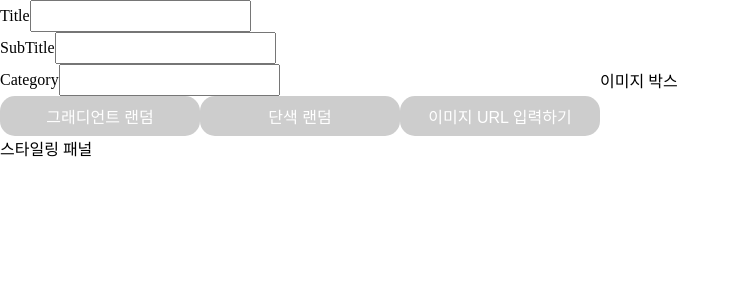
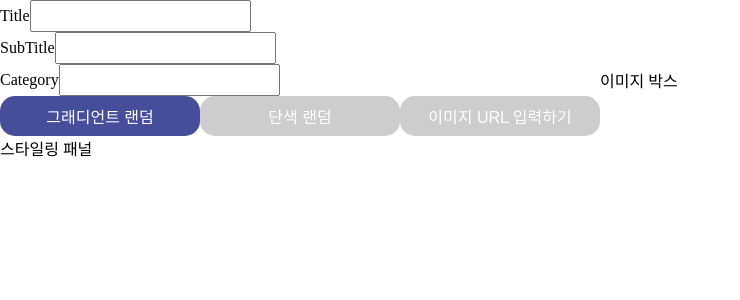
Before and after one commit to Taek2yo/Thumbnail-maker, a React app: page / in a window 1280 px wide. Shown: the top 300 px of the page, without its empty margins (0-740 px from the left). Built offline with nearby package versions, Linux system fonts and the light colour scheme; the HTML template or start-up script is replaced by a standard one.

Commit message:
refact : default button

```diff
--- a/src/components/atoms/Button.jsx
+++ b/src/components/atoms/Button.jsx
@@ -1,9 +1,9 @@
 import React from 'react';
 import { ButtonStyles } from '../../styles/components/ButtonStyles';
 
-export default function Button({ name, id, onClick, $active }) {
+export default function Button({ name, onClick, $active }) {
 	return (
-		<ButtonStyles type="button" key={id} onClick={onClick} $active={$active}>
+		<ButtonStyles type="button" onClick={onClick} $active={$active}>
 			{name}
 		</ButtonStyles>
 	);
--- a/src/components/molecules/ButtonPanel.jsx
+++ b/src/components/molecules/ButtonPanel.jsx
@@ -2,52 +2,27 @@ import React, { useState } from 'react';
 import Button from '../atoms/Button';
 
 export default function ButtonPanel() {
-	const [activeButton, setActiveButton] = useState(null);
-
+	const [countIndex, setCountIndex] = useState(0);
+	console.log(countIndex);
 	const buttons = [
-		{ name: '그래디언트 랜덤', id: 1 },
-		{ name: '단색 랜덤', id: 2 },
-		{ name: '이미지 URL 입력하기', id: 3 },
+		{ name: '그래디언트 랜덤', id: 0 },
+		{ name: '단색 랜덤', id: 1 },
+		{ name: '이미지 URL 입력하기', id: 2 },
 	];
 
-	const handleGradientRandom = () => {
-		// TODO : 기능 구현
-		setActiveButton('그래디언트 랜덤');
+	const handleActiveButton = (e, idx) => {
+		setCountIndex(idx);
 	};
-
-	const handleSolidRandom = () => {
-		// TODO : 기능 구현
-		setActiveButton('단색 랜덤');
-	};
-
-	const handleImageUrlInput = () => {
-		// TODO : 기능 구현
-		setActiveButton('이미지 URL 입력하기');
-	};
-
-	const buttonFunctions = {
-		'그래디언트 랜덤': handleGradientRandom,
-		'단색 랜덤': handleSolidRandom,
-		'이미지 URL 입력하기': handleImageUrlInput,
-	};
-
-	const handleButtonClick = (name) => {
-		setActiveButton(name);
-		if (buttonFunctions[name]) {
-			buttonFunctions[name]();
-		}
-	};
-
 	return (
-		<div>
-			{buttons.map((item) => (
+		<>
+			{buttons.map((v, idx) => (
 				<Button
-					key={item.id}
-					onClick={() => handleButtonClick(item.name)}
-					name={item.name}
-					$active={item.name === activeButton}
+					key={v.id}
+					name={v.name}
+					$active={countIndex === idx}
+					onClick={(e) => handleActiveButton(e, idx)}
 				/>
 			))}
-		</div>
+		</>
 	);
 }
```
Also changed, not shown: 1 other file (tests, documents, lock files or other folders).
